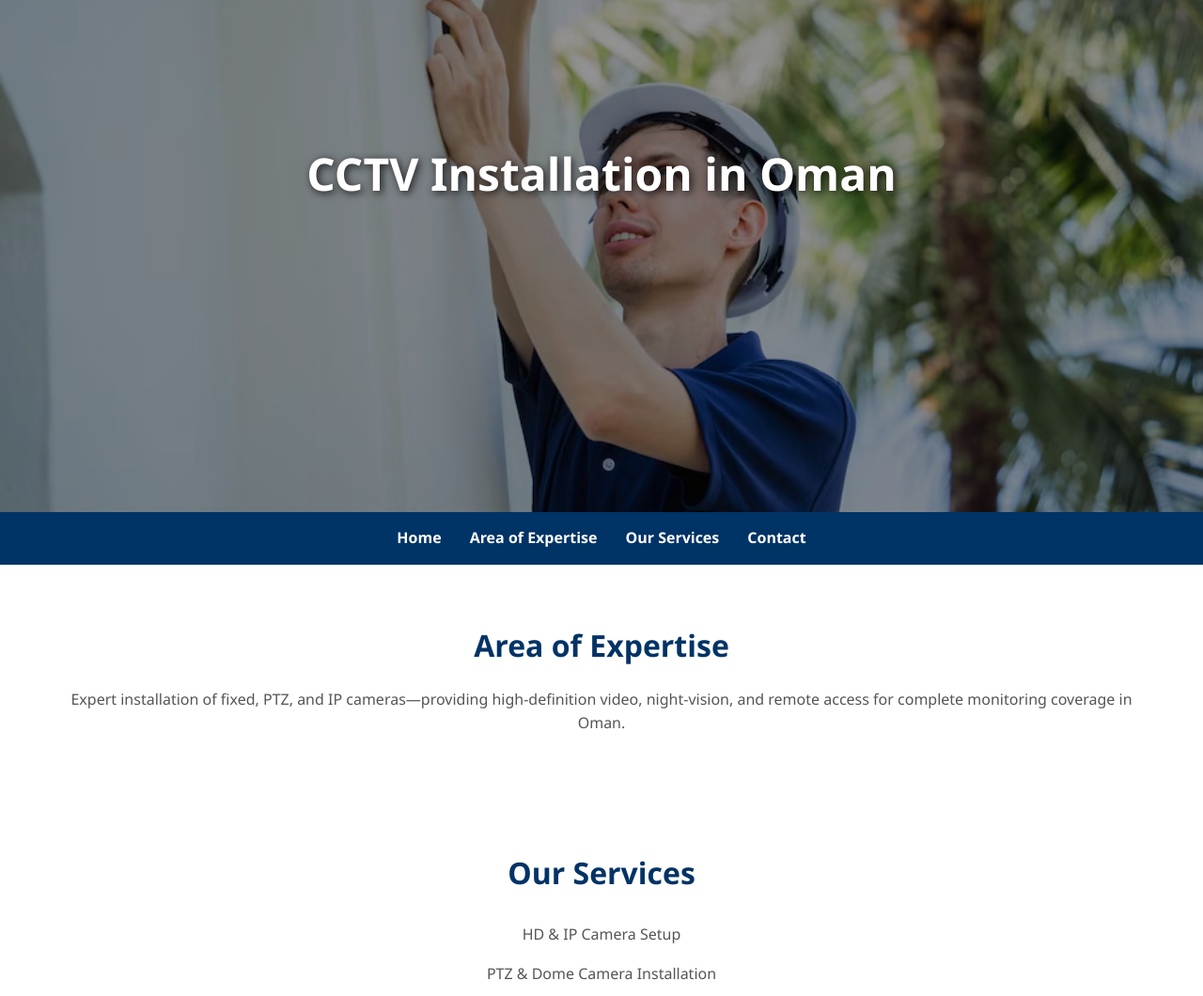
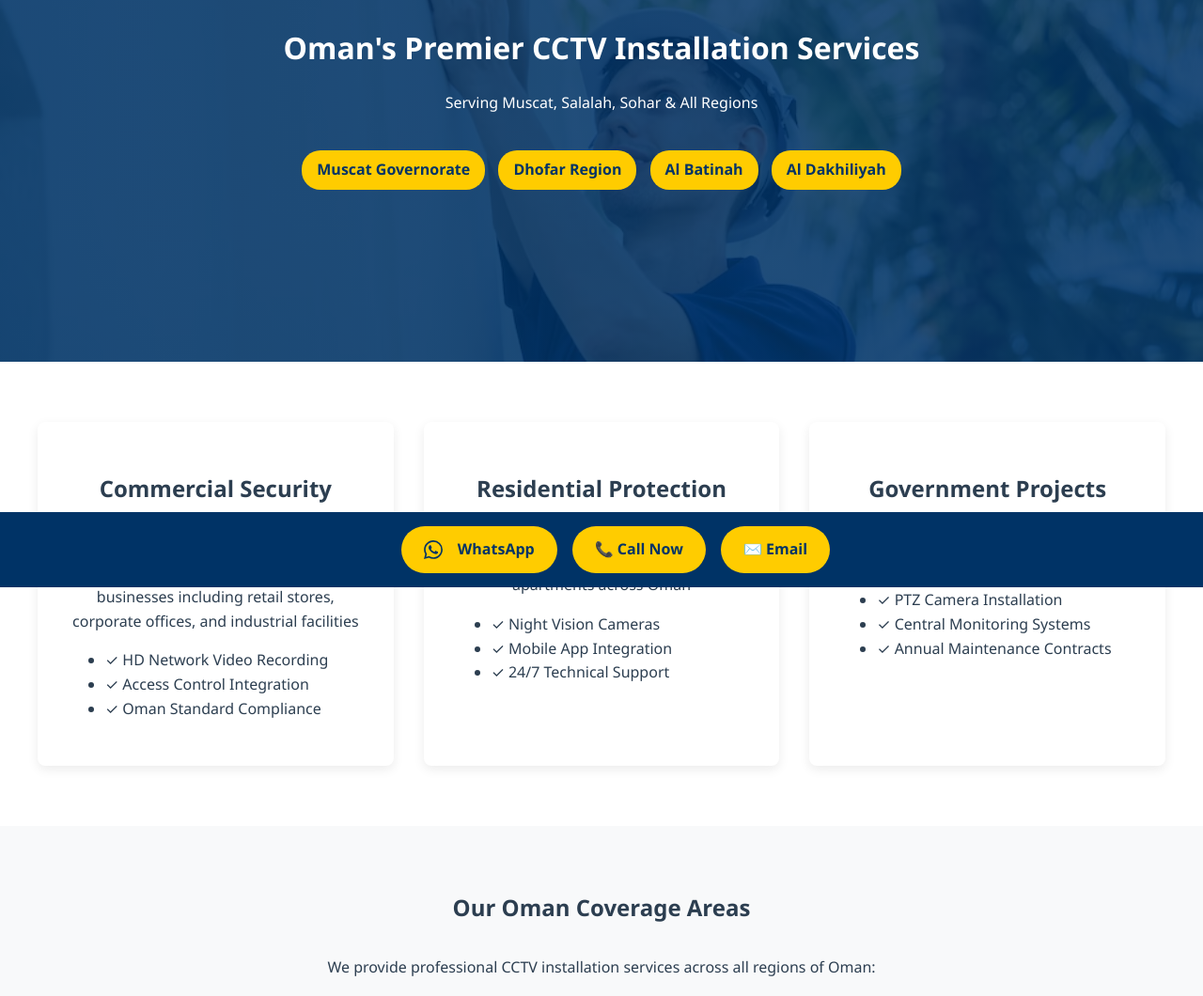
Before and after one commit to imferoz/cctv-installation-oman, a plain HTML site: page index.html in a window 1280 px wide. Shown: the part 175-1235 px from the top of the page at 94% size. Drawn offline with Linux system fonts and the light colour scheme.

Commit message:
Update index.html

```diff
--- a/index.html
+++ b/index.html
@@ -1,85 +1,214 @@
 <!DOCTYPE html>
-<html lang="en">
+<html lang="en" dir="ltr">
 <head>
-  <meta charset="UTF-8"/><meta name="viewport" content="width=device-width,initial-scale=1"/>
-  <title>CCTV Installation in Oman | Alwejha Group</title>
-  <meta name="description" content="Professional CCTV installation in Oman—fixed, PTZ, and networked cameras with recording & remote monitoring by Alwejha Group."/>
-  <link rel="canonical" href="https://cctv-installation-oman.alwejhagroup.com/"/>
-  <link rel="icon" href="cctv-installation-oman.webp" type="image/webp"/>
+  <meta charset="UTF-8">
+  <meta name="viewport" content="width=device-width,initial-scale=1.0,minimum-scale=1.0">
+  <title>Professional CCTV Installation in Oman | Alwejha Group - Muscat, Salalah, Sohar</title>
+  <meta name="description" content="Alwejha Group: Oman's Trusted CCTV Installation Experts Serving Muscat, Salalah & Sohar. Commercial & Residential Security Systems with 24/7 Monitoring.">
+  <link rel="canonical" href="https://cctv-installation-oman.alwejhagroup.com/">
+  <link rel="icon" href="./favicon.ico" type="image/x-icon">
 
-  <meta property="og:type" content="website"/>
-  <meta property="og:url" content="https://cctv-installation-oman.alwejhagroup.com/"/>
-  <meta property="og:title" content="CCTV Installation in Oman | Alwejha Group"/>
-  <meta property="og:description" content="Professional CCTV installation in Oman—fixed, PTZ, and networked cameras with recording & remote monitoring by Alwejha Group."/>
-  <meta property="og:image" content="https://cctv-installation-oman.alwejhagroup.com/cctv-installation-oman.webp"/>
+  <!-- Open Graph / Social Meta -->
+  <meta property="og:type" content="website">
+  <meta property="og:title" content="Oman CCTV Installation Experts | Alwejha Group Security Solutions">
+  <meta property="og:description" content="Certified CCTV Installation Services Across Oman - Commercial & Residential Security Systems with Smart Monitoring">
+  <meta property="og:image" content="https://cctv-installation-oman.alwejhagroup.com/cctv-installation-oman.webp">
 
-  <meta property="twitter:card" content="summary_large_image"/>
-  <meta property="twitter:url" content="https://cctv-installation-oman.alwejhagroup.com/"/>
-  <meta property="twitter:title" content="CCTV Installation in Oman | Alwejha Group"/>
-  <meta property="twitter:description" content="Professional CCTV installation in Oman—fixed, PTZ, and networked cameras with recording & remote monitoring by Alwejha Group."/>
-  <meta property="twitter:image" content="https://cctv-installation-oman.alwejhagroup.com/cctv-installation-oman.webp"/>
+  <!-- Twitter Meta -->
+  <meta name="twitter:card" content="summary_large_image">
+  <meta name="twitter:title" content="Professional CCTV Installation in Oman | Alwejha Group">
+  <meta name="twitter:description" content="Oman's Leading Security System Specialists - HD Cameras & Smart Monitoring Solutions">
 
+  <!-- Inline Critical CSS -->
   <style>
-    *{margin:0;padding:0;box-sizing:border-box;}
-    body{font-family:'Segoe UI',Tahoma,Geneva,Verdana,sans-serif;color:#333;background:#fff;line-height:1.6;}
-    header{background:url('cctv-installation-oman.webp')no-repeat center/cover;height:90vh;display:flex;align-items:center;justify-content:center;position:relative;text-align:center;color:#fff;}
-    header::after{content:"";position:absolute;top:0;left:0;bottom:0;right:0;background:rgba(0,0,0,0.4);}
-    header h1{z-index:1;font-size:3rem;text-shadow:2px 2px 8px rgba(0,0,0,0.8);}
-    nav{background:#003366;display:flex;justify-content:center;gap:30px;padding:15px 0;position:sticky;top:0;z-index:10;}
-    nav a{color:#fff;font-weight:600;text-decoration:none;transition:color .3s;}nav a:hover{color:#ffcc00;}
-    section{padding:60px 20px;max-width:1200px;margin:auto;}
-    section h2{color:#003366;margin-bottom:20px;font-size:2rem;text-align:center;}
-    section p,section ul{font-size:1rem;color:#555;text-align:center;}
-    ul{list-style:none;padding:0;}ul li{padding:8px 0;}
-    .btn{display:inline-block;padding:12px 25px;color:#fff;background:#003366;font-weight:bold;border-radius:5px;transition:background .3s;}
-    .btn:hover{background:#005599;}
-    footer{background:#003366;color:#fff;text-align:center;padding:20px;margin-top:40px;font-size:14px;}
-    @media(max-width:768px){header h1{font-size:2rem;}nav{flex-wrap:wrap;gap:15px;}}
+    :root {
+      --primary-blue: #003366;
+      --accent-yellow: #ffcc00;
+      --dark-text: #2c3e50;
+    }
+    body {
+      font-family: 'Segoe UI', system-ui, -apple-system, sans-serif;
+      line-height: 1.6;
+      color: var(--dark-text);
+      margin: 0;
+    }
+    header {
+      background: linear-gradient(rgba(0,51,102,0.85), rgba(0,51,102,0.85)),
+                  url('cctv-installation-oman.webp') center/cover;
+      height: 70vh;
+      display: flex;
+      align-items: center;
+      justify-content: center;
+      text-align: center;
+      color: #fff;
+      padding: 0 20px;
+    }
+    .service-grid {
+      display: grid;
+      grid-template-columns: repeat(auto-fit, minmax(280px, 1fr));
+      gap: 2rem;
+      padding: 4rem 1rem;
+      max-width: 1200px;
+      margin: 0 auto;
+    }
+    .service-card {
+      background: #fff;
+      border-radius: 8px;
+      padding: 2rem;
+      box-shadow: 0 4px 12px rgba(0,0,0,0.08);
+      text-align: center;
+    }
+    .region-badge {
+      display: inline-block;
+      background: var(--accent-yellow);
+      color: var(--primary-blue);
+      padding: 8px 16px;
+      border-radius: 20px;
+      margin: 5px;
+      font-weight: 600;
+    }
+    .cta-bar {
+      position: fixed;
+      bottom: 0;
+      width: 100%;
+      background: var(--primary-blue);
+      padding: 15px;
+      display: flex;
+      justify-content: center;
+      gap: 1rem;
+      z-index: 1000;
+    }
+    .cta-btn {
+      background: var(--accent-yellow);
+      color: var(--primary-blue)!important;
+      padding: 12px 24px;
+      border-radius: 30px;
+      text-decoration: none;
+      font-weight: 700;
+      display: flex;
+      align-items: center;
+      gap: 8px;
+    }
+    @media (max-width: 768px) {
+      header { height: 60vh; }
+      .service-grid { grid-template-columns: 1fr; }
+      .cta-bar { flex-wrap: wrap; }
+    }
   </style>
+
+  <!-- Preload Resources -->
+  <link rel="preload" href="cctv-installation-oman.webp" as="image">
+
+  <!-- Schema Markup -->
+  <script type="application/ld+json">
+  {
+    "@context": "https://schema.org",
+    "@type": "LocalBusiness",
+    "name": "Alwejha Group CCTV Installation",
+    "image": "cctv-installation-oman.webp",
+    "description": "Oman's leading CCTV installation service provider",
+    "address": {
+      "@type": "PostalAddress",
+      "addressCountry": "Oman",
+      "addressRegion": ["Muscat", "Salalah", "Sohar", "Nizwa"]
+    },
+    "telephone": "+96879271055",
+    "email": "business@alwejhagroup.com",
+    "sameAs": ["https://www.alwejhagroup.com/"]
+  }
+  </script>
 </head>
+
 <body>
+  <header>
+    <div>
+      <h1>Oman's Premier CCTV Installation Services</h1>
+      <p>Serving Muscat, Salalah, Sohar & All Regions</p>
+      <div style="margin-top: 2rem;">
+        <span class="region-badge">Muscat Governorate</span>
+        <span class="region-badge">Dhofar Region</span>
+        <span class="region-badge">Al Batinah</span>
+        <span class="region-badge">Al Dakhiliyah</span>
+      </div>
+    </div>
+  </header>
 
-  <header><h1>CCTV Installation in Oman</h1></header>
+  <main>
+    <section class="service-grid">
+      <article class="service-card">
+        <h2>Commercial Security Systems</h2>
+        <p>Complete CCTV solutions for Omani businesses including retail stores, corporate offices, and industrial facilities</p>
+        <ul style="text-align: left; margin-top: 1rem;">
+          <li>✓ HD Network Video Recording</li>
+          <li>✓ Access Control Integration</li>
+          <li>✓ Oman Standard Compliance</li>
+        </ul>
+      </article>
 
-  <nav>
-    <a href="https://www.alwejhagroup.com/">Home</a>
-    <a href="https://www.alwejhagroup.com/area-of-expertise">Area of Expertise</a>
-    <a href="https://www.alwejhagroup.com/our-services">Our Services</a>
-    <a href="https://www.alwejhagroup.com/contact">Contact</a>
-  </nav>
+      <article class="service-card">
+        <h2>Residential Protection</h2>
+        <p>Smart home security installations with remote monitoring for villas and apartments across Oman</p>
+        <ul style="text-align: left; margin-top: 1rem;">
+          <li>✓ Night Vision Cameras</li>
+          <li>✓ Mobile App Integration</li>
+          <li>✓ 24/7 Technical Support</li>
+        </ul>
+      </article>
 
-  <section id="expertise">
-    <h2>Area of Expertise</h2>
-    <p>Expert installation of fixed, PTZ, and IP cameras—providing high-definition video, night-vision, and remote access for complete monitoring coverage in Oman.</p>
-  </section>
+      <article class="service-card">
+        <h2>Government Projects</h2>
+        <p>Secure infrastructure solutions for public buildings and critical facilities in Oman</p>
+        <ul style="text-align: left; margin-top: 1rem;">
+          <li>✓ PTZ Camera Installation</li>
+          <li>✓ Central Monitoring Systems</li>
+          <li>✓ Annual Maintenance Contracts</li>
+        </ul>
+      </article>
+    </section>
 
-  <section id="services">
-    <h2>Our Services</h2>
-    <ul>
-      <li>HD & IP Camera Setup</li>
-      <li>PTZ & Dome Camera Installation</li>
-      <li>NVR/DVR Configuration</li>
-      <li>Remote Viewing Integration</li>
-      <li>Ongoing Maintenance & Support</li>
-    </ul>
-  </section>
+    <section style="text-align: center; padding: 3rem 1rem; background: #f8f9fa;">
+      <h2>Our Oman Coverage Areas</h2>
+      <div style="max-width: 800px; margin: 2rem auto;">
+        <p>We provide professional CCTV installation services across all regions of Oman:</p>
+        <div style="columns: 2; margin: 2rem 0;">
+          <p>Muscat • Salalah • Sohar • Nizwa<br>
+          Sur • Ibri • Rustaq • Buraimi<br>
+          Saham • Barka • Khasab • Duqm</p>
+        </div>
+      </div>
+    </section>
+  </main>
 
-  <section id="clients">
-    <h2>Our Clients</h2>
-    <p>Retailers, educational institutions, and corporate campuses rely on our CCTV expertise—see their installations on our main site.</p>
-  </section>
+  <div class="cta-bar">
+    <a href="https://wa.me/96879271055" class="cta-btn" aria-label="WhatsApp Contact">
+      <svg width="20" height="20" viewBox="0 0 24 24" fill="currentColor" style="margin-right: 8px;">
+        <path d="M17.472 14.382c-.297-.149-1.758-.867-2.03-.967-.273-.099-.471-.148-.67.15-.197.297-.767.966-.94 1.164-.173.199-.347.223-.644.075-.297-.15-1.255-.463-2.39-1.475-.883-.788-1.48-1.761-1.653-2.059-.173-.297-.018-.458.13-.606.134-.133.298-.347.446-.52.149-.174.198-.298.298-.497.099-.198.05-.371-.025-.52-.075-.149-.669-1.612-.916-2.207-.242-.579-.487-.5-.669-.51-.173-.008-.371-.01-.57-.01-.198 0-.52.074-.792.372-.272.297-1.04 1.016-1.04 2.479 0 1.462 1.065 2.875 1.213 3.074.149.198 2.096 3.2 5.077 4.487.709.306 1.262.489 1.694.625.712.227 1.36.195 1.871.118.571-.085 1.758-.719 2.006-1.413.248-.694.248-1.289.173-1.413-.074-.124-.272-.198-.57-.347m-5.421 7.403h-.004a9.87 9.87 0 01-5.031-1.378l-.361-.214-3.741.982.998-3.648-.235-.374a9.86 9.86 0 01-1.51-5.26c.001-5.45 4.436-9.884 9.888-9.884 2.64 0 5.122 1.03 6.988 2.898a9.825 9.825 0 012.893 6.994c-.003 5.45-4.437 9.884-9.885 9.884m8.413-18.297A11.815 11.815 0 0012.05 0C5.495 0 .16 5.335.157 11.892c0 2.096.547 4.142 1.588 5.945L.057 24l6.305-1.654a11.882 11.882 0 005.683 1.448h.005c6.554 0 11.89-5.335 11.893-11.893a11.821 11.821 0 00-3.48-8.413z"/>
+      </svg>
+      WhatsApp
+    </a>
+    <a href="tel:+96879271055" class="cta-btn" aria-label="Call Now">
+      📞 Call Now
+    </a>
+    <a href="mailto:business@alwejhagroup.com" class="cta-btn" aria-label="Email Us">
+      ✉️ Email
+    </a>
+  </div>
 
-  <section id="contact">
-    <h2>Contact Us</h2>
-    <p><a class="btn" href="https://www.alwejhagroup.com/contact">Get in Touch</a></p>
-  </section>
+  <footer style="background: var(--primary-blue); color: #fff; padding: 2rem; text-align: center;">
+    <p>© 2025 Alwejha Group - Security Solutions Provider in Oman</p>
+    <nav style="margin-top: 1rem;">
+      <a href="https://www.alwejhagroup.com/privacy" style="color: var(--accent-yellow); margin: 0 1rem;">Privacy Policy</a>
+      <a href="https://www.alwejhagroup.com/licensing" style="color: var(--accent-yellow); margin: 0 1rem;">Omani Licenses</a>
+      <a href="https://www.alwejhagroup.com/projects" style="color: var(--accent-yellow); margin: 0 1rem;">Our Projects</a>
+    </nav>
+  </footer>
 
-  <section style="text-align:center;padding:40px 0;background:#f4f4f4;">
-    <a class="btn" href="https://www.alwejhagroup.com/" style="background:#ffcc00;color:#003366;">
-      Visit Our Main Website
-    </a>
-  </section>
-
-  <footer>&copy; 2025 Alwejha Group. All rights reserved.</footer>
+  <!-- Lazy Load Images -->
+  <script>
+    document.addEventListener("DOMContentLoaded", function() {
+      const images = document.querySelectorAll('img');
+      images.forEach(img => img.loading = 'lazy');
+    });
+  </script>
 </body>
 </html>
```
